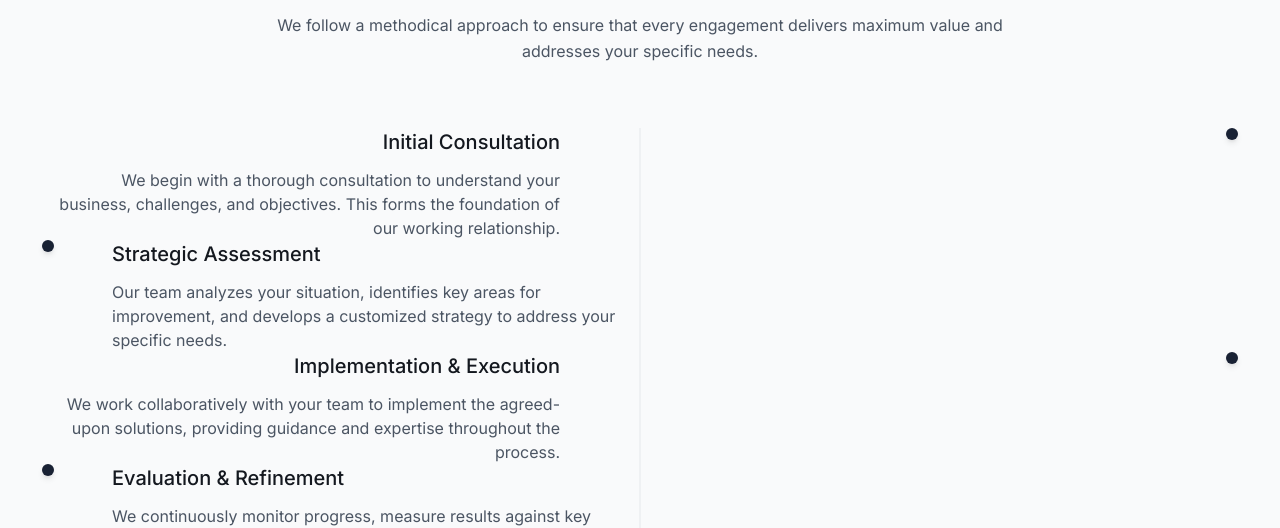
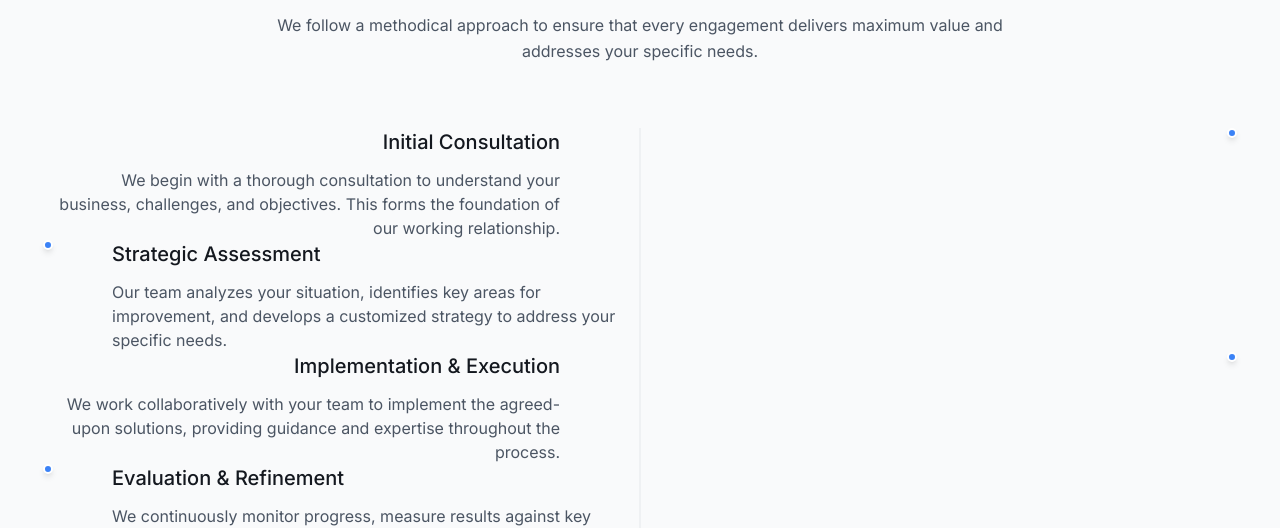
Before and after one commit to Anooshirvan/noievoi-minimalist, a React (Vite) app: page /services in a window 1280 px wide. Shown: the part 1580-2108 px from the top of the page. Built offline with nearby package versions, Linux system fonts and the light colour scheme.

Commit message:
Revert code changes
Reverting the previous code changes.

```diff
--- a/src/pages/Services.tsx
+++ b/src/pages/Services.tsx
@@ -1,4 +1,3 @@
-
 import React from 'react';
 import HeroSection from '../components/HeroSection';
 import ServiceCard from '../components/ServiceCard';
@@ -102,7 +101,7 @@ const Services = () => {
               {/* Step 1 */}
               <div className="md:grid md:grid-cols-2 md:gap-8 relative">
                 <div className="md:text-right md:pr-16 animate-fade-in-up">
-                  <div className="hidden md:block absolute right-0 top-0 w-3 h-3 rounded-full bg-primary shadow-md border border-primary/20 transform translate-x-1/2"></div>
+                  <div className="hidden md:block absolute right-0 top-0 w-2.5 h-2.5 rounded-full bg-blue-500 shadow-md border-2 border-white transform translate-x-1/2 z-10"></div>
                   <h3 className="text-xl font-medium mb-3">Initial Consultation</h3>
                   <p className="text-gray-600">
                     We begin with a thorough consultation to understand your business, challenges, and objectives. This forms the foundation of our working relationship.
@@ -115,7 +114,7 @@ const Services = () => {
               <div className="md:grid md:grid-cols-2 md:gap-8 relative">
                 <div className="md:text-right md:pr-16 md:hidden"></div>
                 <div className="md:pl-16 animate-fade-in-up" style={{animationDelay: '100ms'}}>
-                  <div className="hidden md:block absolute left-0 top-0 w-3 h-3 rounded-full bg-primary shadow-md border border-primary/20 transform -translate-x-1/2"></div>
+                  <div className="hidden md:block absolute left-0 top-0 w-2.5 h-2.5 rounded-full bg-blue-500 shadow-md border-2 border-white transform -translate-x-1/2 z-10"></div>
                   <h3 className="text-xl font-medium mb-3">Strategic Assessment</h3>
                   <p className="text-gray-600">
                     Our team analyzes your situation, identifies key areas for improvement, and develops a customized strategy to address your specific needs.
@@ -126,7 +125,7 @@ const Services = () => {
               {/* Step 3 */}
               <div className="md:grid md:grid-cols-2 md:gap-8 relative">
                 <div className="md:text-right md:pr-16 animate-fade-in-up" style={{animationDelay: '200ms'}}>
-                  <div className="hidden md:block absolute right-0 top-0 w-3 h-3 rounded-full bg-primary shadow-md border border-primary/20 transform translate-x-1/2"></div>
+                  <div className="hidden md:block absolute right-0 top-0 w-2.5 h-2.5 rounded-full bg-blue-500 shadow-md border-2 border-white transform translate-x-1/2 z-10"></div>
                   <h3 className="text-xl font-medium mb-3">Implementation & Execution</h3>
                   <p className="text-gray-600">
                     We work collaboratively with your team to implement the agreed-upon solutions, providing guidance and expertise throughout the process.
@@ -139,7 +138,7 @@ const Services = () => {
               <div className="md:grid md:grid-cols-2 md:gap-8 relative">
                 <div className="md:text-right md:pr-16 md:hidden"></div>
                 <div className="md:pl-16 animate-fade-in-up" style={{animationDelay: '300ms'}}>
-                  <div className="hidden md:block absolute left-0 top-0 w-3 h-3 rounded-full bg-primary shadow-md border border-primary/20 transform -translate-x-1/2"></div>
+                  <div className="hidden md:block absolute left-0 top-0 w-2.5 h-2.5 rounded-full bg-blue-500 shadow-md border-2 border-white transform -translate-x-1/2 z-10"></div>
                   <h3 className="text-xl font-medium mb-3">Evaluation & Refinement</h3>
                   <p className="text-gray-600">
                     We continuously monitor progress, measure results against key performance indicators, and refine our approach to ensure optimal outcomes.
```
